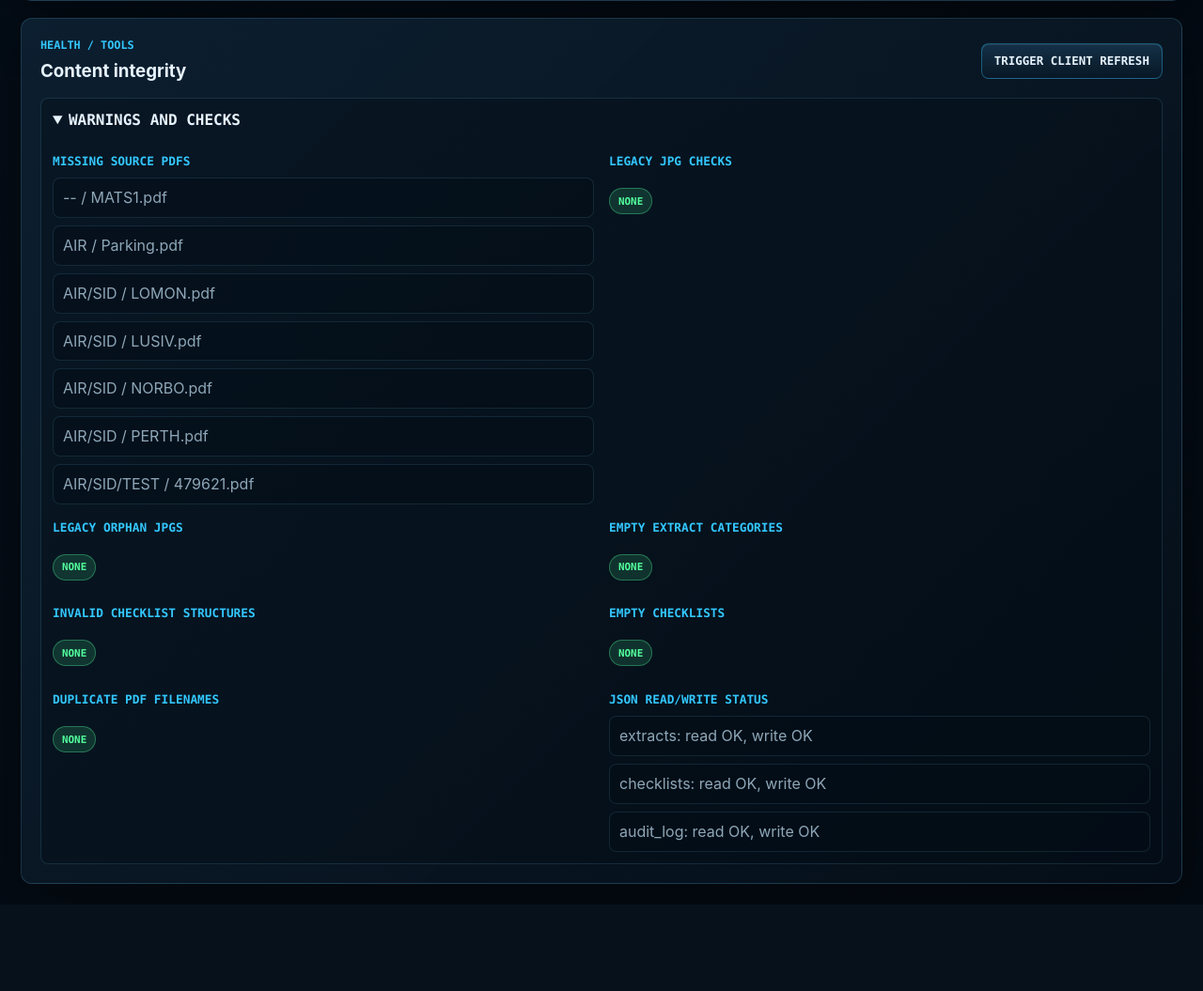
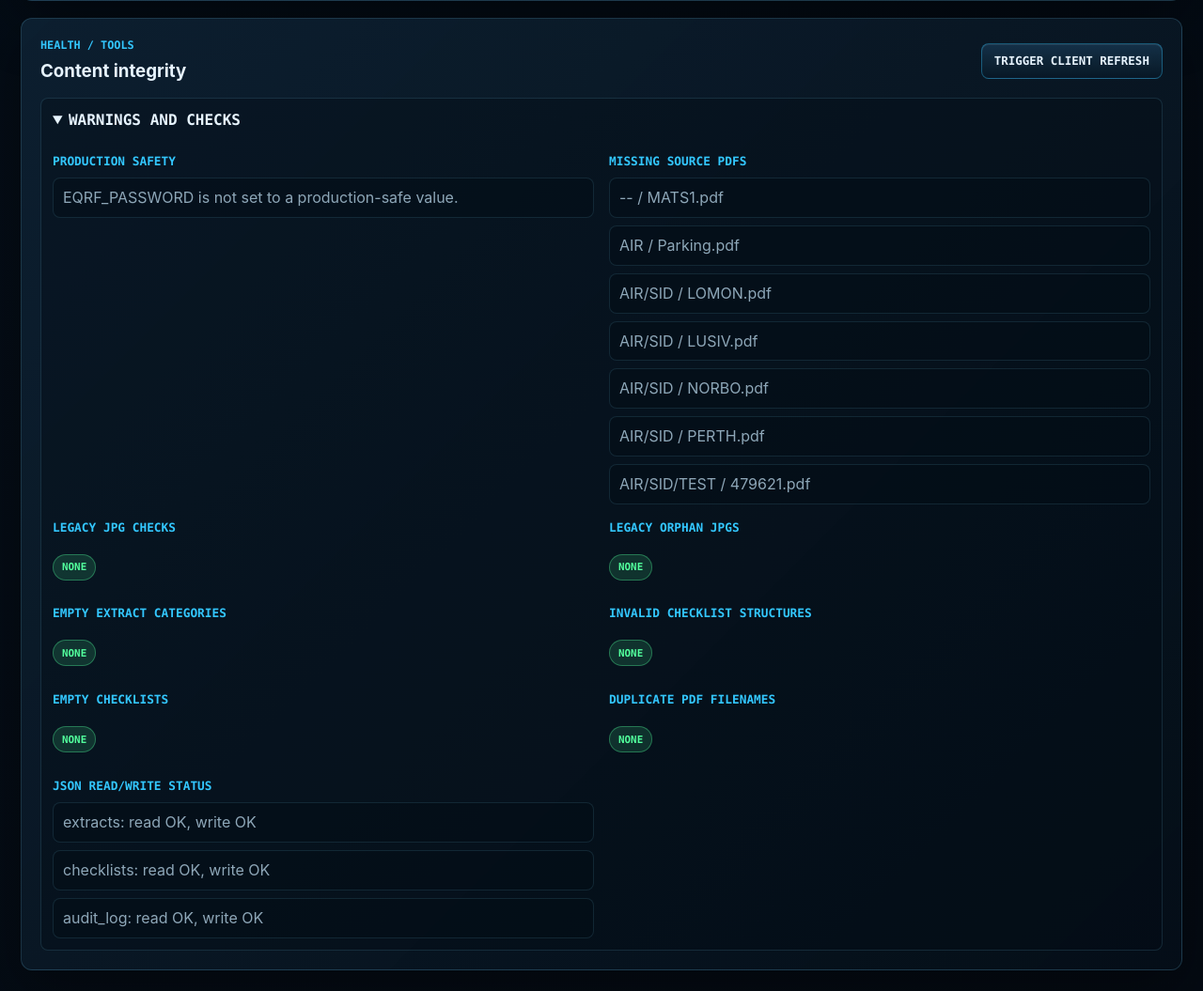
Before and after one commit to ian8500/EQRF, a Flask app: page /admin in a window 1280 px wide. Shown: the part 5174-6229 px from the top of the page at 94% size. Before the commit the page ends 6136 px from the top, so only its background shows below. Run offline with Flask 3, Linux system fonts and the light colour scheme; the visitor is signed in with stand-in values (Sample User, id 1); data that the repository does not hold is empty.

Commit message:
Add production WSGI runtime configuration

```diff
--- a/app.py
+++ b/app.py
@@ -3,7 +3,7 @@ import json
 import re
 import tempfile
 from collections import Counter
-from dataclasses import dataclass
+from dataclasses import dataclass, field
 from datetime import date, datetime, timedelta, timezone
 from functools import lru_cache, wraps
 from pathlib import Path
@@ -42,11 +42,11 @@ JPG_DIR.mkdir(parents=True, exist_ok=True)
 class Settings:
     """Runtime configuration sourced from environment variables."""
 
-    secret_key: str = os.environ.get('EQRF_SECRET_KEY') or os.environ.get('SECRET_KEY', 'change-me')
-    admin_password: str = os.environ.get('EQRF_PASSWORD', 'admin')
-    debug: bool = os.environ.get('FLASK_DEBUG', '0') in {'1', 'true', 'True'}
-    host: str = os.environ.get('FLASK_RUN_HOST', '0.0.0.0')
-    port: int = int(os.environ.get('FLASK_RUN_PORT', os.environ.get('PORT', '8000')))
+    secret_key: str = field(default_factory=lambda: os.environ.get('EQRF_SECRET_KEY') or os.environ.get('SECRET_KEY', 'change-me'))
+    admin_password: str = field(default_factory=lambda: os.environ.get('EQRF_PASSWORD', 'admin'))
+    debug: bool = field(default_factory=lambda: os.environ.get('FLASK_DEBUG', '0') in {'1', 'true', 'True'})
+    host: str = field(default_factory=lambda: os.environ.get('FLASK_RUN_HOST', '0.0.0.0'))
+    port: int = field(default_factory=lambda: int(os.environ.get('FLASK_RUN_PORT', os.environ.get('PORT', '8000'))))
 
 
 SETTINGS = Settings()
@@ -87,6 +87,18 @@ EXTRACTS_JSON = DATA_DIR / 'extracts.json'
 CHECKLISTS_JSON = DATA_DIR / 'checklists.json'
 AUDIT_LOG_JSON = DATA_DIR / 'audit_log.json'
 PDF_TEXT_CACHE_JSON = DATA_DIR / 'pdf_text_cache.json'
+
+UNSAFE_SECRET_VALUES = {'', 'change-me', 'change-this'}
+UNSAFE_PASSWORD_VALUES = {'', 'admin', 'change-this'}
+
+
+def production_safety_warnings(settings: Settings = SETTINGS) -> List[str]:
+    warnings: List[str] = []
+    if str(settings.secret_key or '').strip() in UNSAFE_SECRET_VALUES:
+        warnings.append('EQRF_SECRET_KEY is not set to a production-safe value.')
+    if str(settings.admin_password or '').strip() in UNSAFE_PASSWORD_VALUES:
+        warnings.append('EQRF_PASSWORD is not set to a production-safe value.')
+    return warnings
 
 
 def _read_json(path: Path, default: Any) -> Any:
@@ -1441,6 +1453,7 @@ def _admin_context() -> Dict[str, Any]:
             'empty_checklists': empty_checklists,
             'duplicate_pdfs': duplicate_pdfs,
             'json_status': _json_status(),
+            'production_warnings': production_safety_warnings(),
         },
     }
 
@@ -1768,6 +1781,12 @@ def home():
         extract_count=extract_count,
         quick_ref_count=len(general_reference_pdfs),
     )
+
+
+@app.route('/health')
+def health():
+    return jsonify({'status': 'ok', 'app': 'EQRF'})
+
 
 # ---------------------- Checklists ---------------------- #
 
@@ -2485,4 +2504,7 @@ def admin_checklist_preview():
 # ---------------------- Main ---------------------- #
 
 if __name__ == '__main__':
+    for warning in production_safety_warnings():
+        print(f'WARNING: {warning}')
+    print('WARNING: python app.py starts the Flask development server. Use Gunicorn with wsgi:application for operational local-network use.')
     app.run(debug=SETTINGS.debug, host=SETTINGS.host, port=SETTINGS.port)
--- a/requirements.txt
+++ b/requirements.txt
@@ -1,6 +1,7 @@
 blinker==1.9.0
 click==8.4.1
 Flask==3.1.3
+gunicorn
 itsdangerous==2.2.0
 Jinja2==3.1.6
 MarkupSafe==3.0.3
--- a/templates/admin_dashboard.html
+++ b/templates/admin_dashboard.html
@@ -256,6 +256,18 @@
       <summary>Warnings and checks</summary>
       <div class="health-grid compact-health">
         <div>
+          <h4>Production safety</h4>
+          {% if health.production_warnings %}
+            <ul class="health-list">
+              {% for warning in health.production_warnings %}
+                <li>{{ warning }}</li>
+              {% endfor %}
+            </ul>
+          {% else %}
+            <p class="status-chip ok">OK</p>
+          {% endif %}
+        </div>
+        <div>
           <h4>Missing source PDFs</h4>
           {% if health.missing_pdfs %}
             <ul class="health-list">
--- /dev/null
+++ b/wsgi.py
@@ -0,0 +1,3 @@
+from app import app as application
+
+app = application
```
Also changed, not shown: tests/test_app.py (+50 -0 lines), CHANGELOG.md, README.md, 3 other files.
